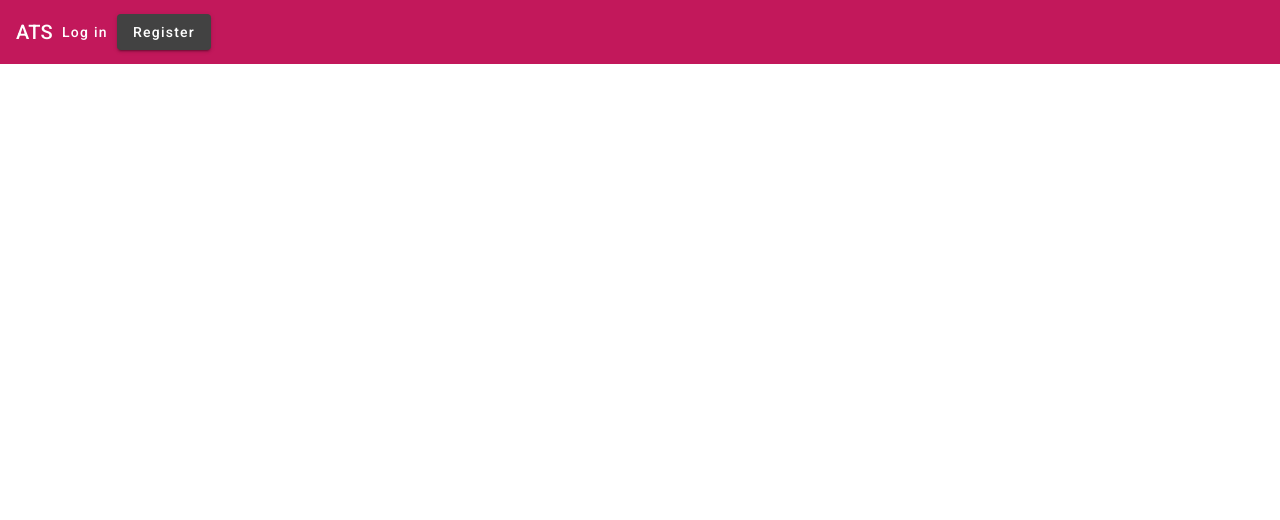
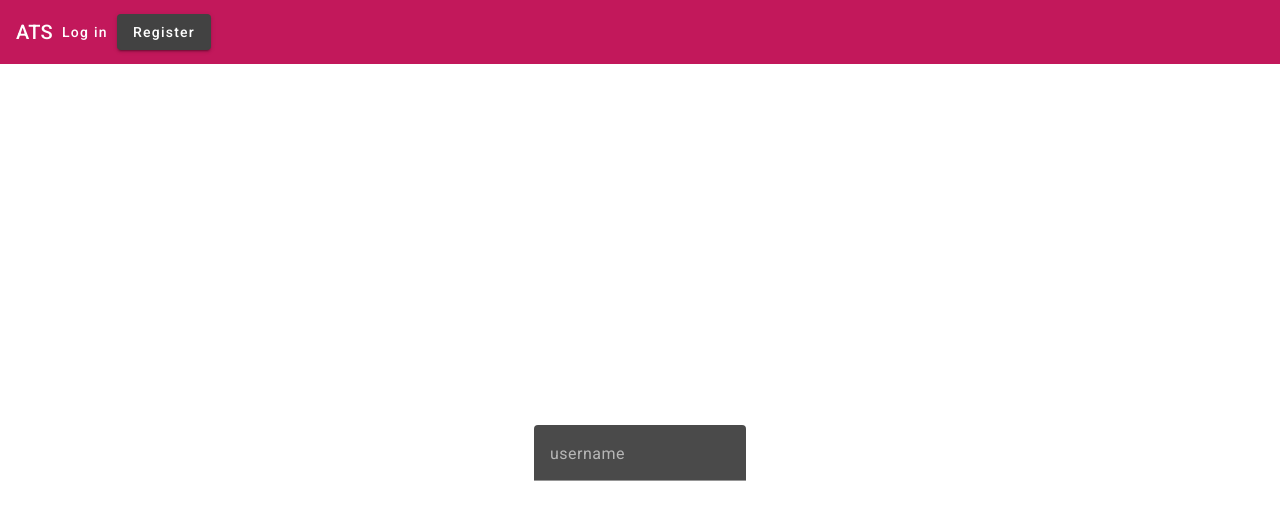
Before and after one commit to shubh1613/ATS-Frontend, an Angular app in the folder ats-frontend/: page /login in a window 1280 px wide. Shown: the top 520 px of the page. Built offline with nearby package versions, Linux system fonts and the light colour scheme.

Commit message:
Solved Errors with LoginPage & Registration. Setup the basic need for Login & Registration.

```diff
--- a/ats-frontend/src/app/components/log-in/log-in.component.html
+++ b/ats-frontend/src/app/components/log-in/log-in.component.html
@@ -0,0 +1,6 @@
+<div class="center">
+        <mat-form-field appearance="fill">
+            <mat-label>username</mat-label>
+            <input matInput>
+        </mat-form-field>
+</div>
--- a/ats-frontend/src/app/components/log-in/log-in.component.scss
+++ b/ats-frontend/src/app/components/log-in/log-in.component.scss
@@ -0,0 +1,6 @@
+.center {
+    display: flex;
+    justify-content: center;
+    align-items: center;
+    height: 100%;
+}
```
Also changed, not shown: ats-frontend/src/app/app.module.ts (+6 -2 lines).
